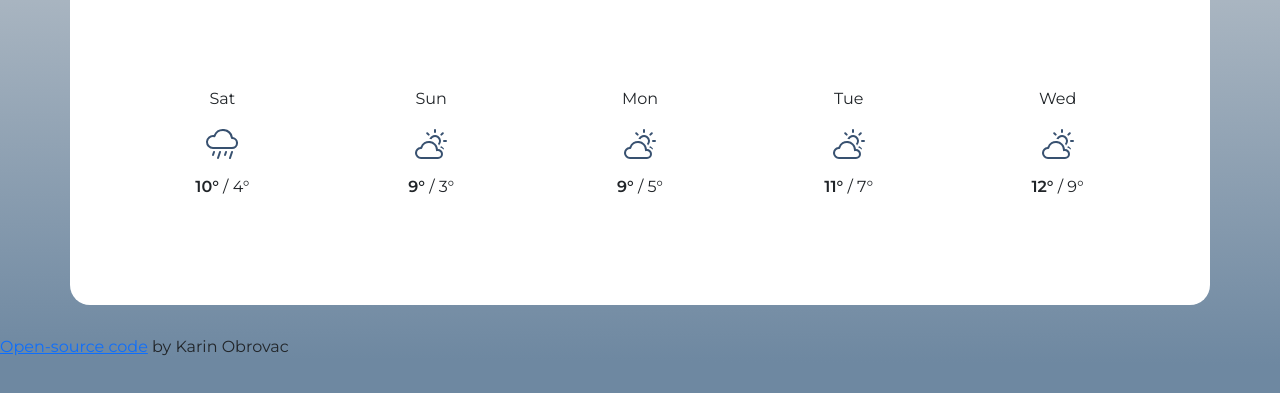
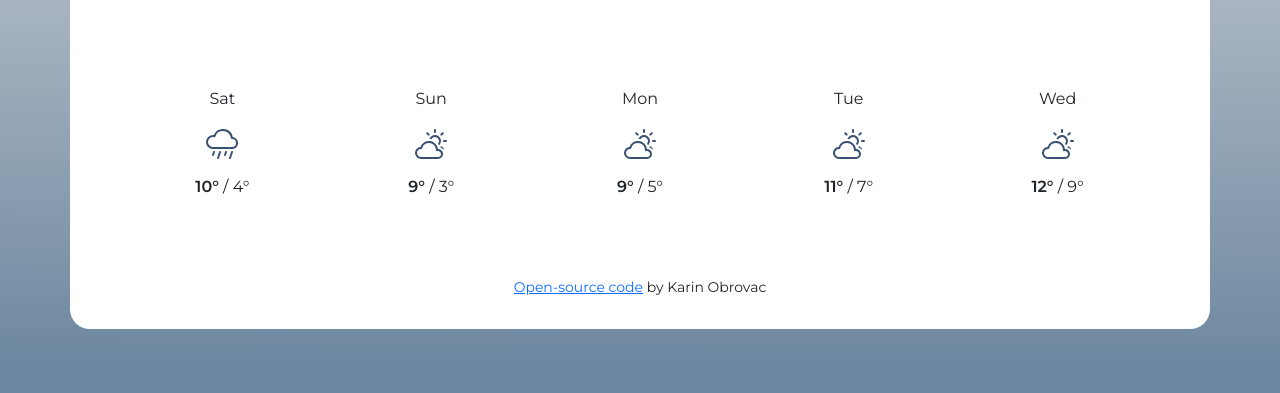
Before and after one commit to kobrovac/weather-app, a plain HTML site: page index.html in a window 1280 px wide. Shown: the part 363-756 px from the top of the page. Drawn offline with nearby package versions, Linux system fonts and the light colour scheme.

Commit message:
Edited link to Git repository

```diff
--- a/index.html
+++ b/index.html
@@ -18,6 +18,7 @@
 </head>
 
 <body>
+    <div>
     <div class="container">
         <h5>
             Weather App
@@ -123,8 +124,10 @@
                 </div>
             </div>
         </div>
+        <div class="repository-link"><small><a href="https://github.com/kobrovac/weather-app" target="_blank">Open-source code</a> by Karin Obrovac</div>
+    </small></div>
     </div>
-    <div><a href="https://github.com/kobrovac/weather-app" target="_blank">Open-source code</a> by Karin Obrovac</div>
+
     <script src="src/index.js"></script>
 </body>
 
--- a/src/styles.css
+++ b/src/styles.css
@@ -48,3 +48,10 @@ h1 {
     border: 1px solid #385170;
     color: #385170;
 }
+
+
+.repository-link {
+    margin: 0px auto;
+    text-align: center;
+
+}
```
